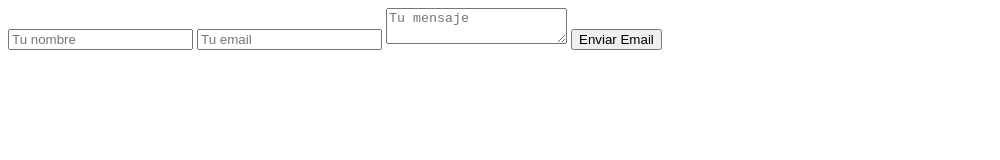
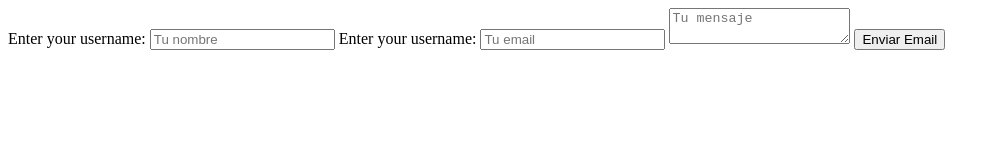
Before and after one commit to LaBibliaTeca/Mensajes, a plain HTML site: page index.html in a window 1280 px wide. Shown: the whole page, without its empty margins (0-1000 px from the left). Drawn offline with Linux system fonts and the light colour scheme.

Commit message:
Update index.html

```diff
--- a/index.html
+++ b/index.html
@@ -7,7 +7,9 @@
 </head>
 <body>
     <form id="contact-form">
+       <label for="user_name">Enter your username:</label>
         <input type="text" name="user_name" placeholder="Tu nombre" required />
+          <label for="email">Enter your username:</label>
         <input type="email" name="user_email" placeholder="Tu email" required />
         <textarea name="message" placeholder="Tu mensaje" required></textarea>
         <button type="submit">Enviar Email</button>
```
